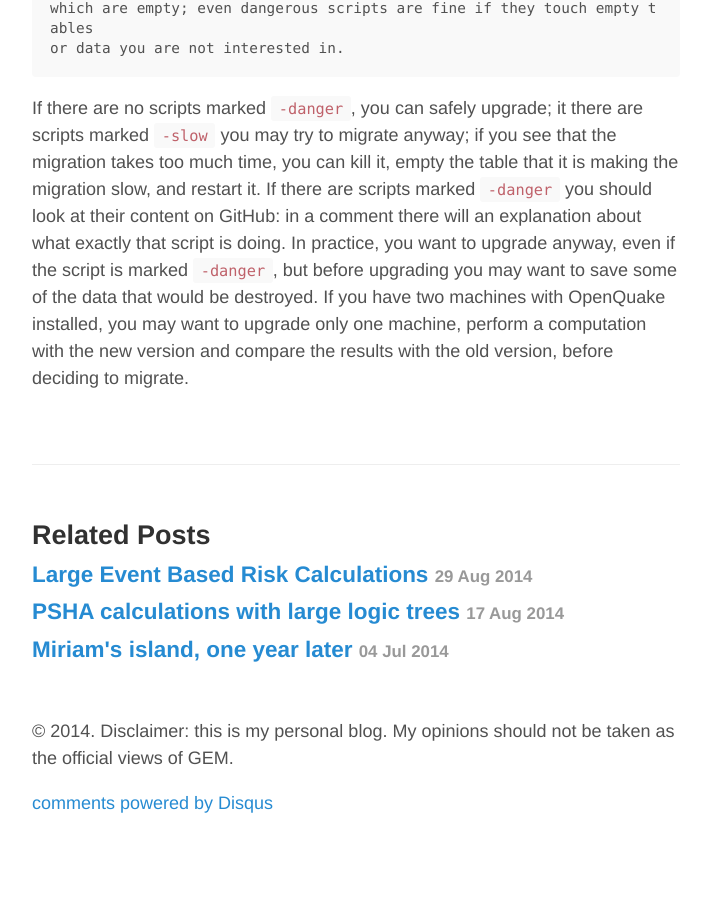
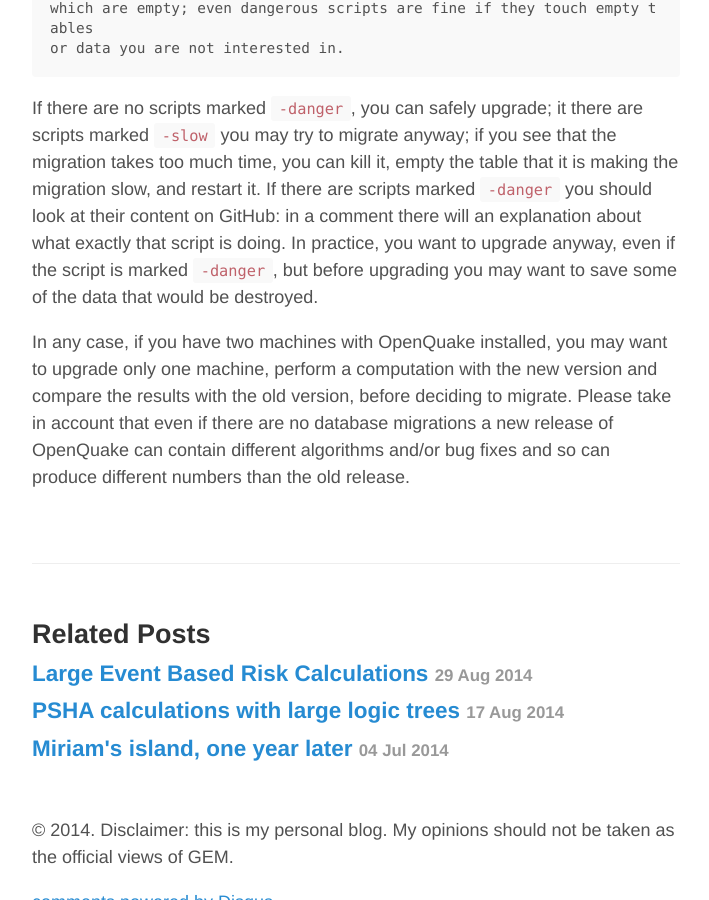
Before and after one commit to micheles/micheles.github.io, a Jekyll site: the page built from _posts/2014-08-02-database-migrations.md, in a window 1280 px wide and 900 px high, scrolled down 3384 px. Shown: the whole window, without its empty margins (284-993 px from the left). Built offline with Jekyll 4.4.1, drawn with Linux system fonts in a browser that asks for light colours; Markdown is read by kramdown in place of the engine named in the settings; comment, search, counter and statistics services are not loaded; before the commit the page ends 4201 px from its top, so only the background shows below that.

Commit message:
Small addition

```diff
--- a/_posts/2014-08-02-database-migrations.md
+++ b/_posts/2014-08-02-database-migrations.md
@@ -147,7 +147,12 @@ marked `-danger` you should look at their content on GitHub: in a
 comment there will an explanation about what exactly that script is doing.
 In practice, you want to upgrade anyway, even if the script is marked
 `-danger`, but before upgrading you may want to save some of the data
-that would be destroyed. If you have two machines with OpenQuake
+that would be destroyed.
+
+In any case, if you have two machines with OpenQuake
 installed, you may want to upgrade only one machine, perform a
 computation with the new version and compare the results with the
-old version, before deciding to migrate.
+old version, before deciding to migrate. Please take in account
+that even if there are no database migrations a new release of
+OpenQuake can contain different algorithms and/or bug fixes
+and so can produce different numbers than the old release.
```
